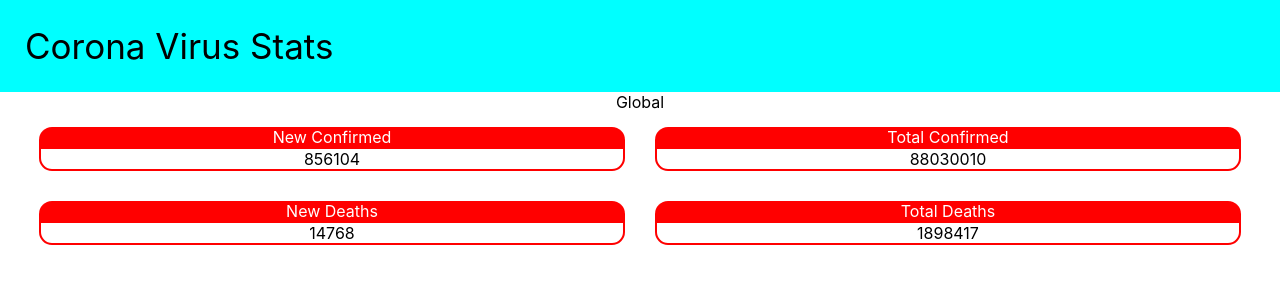
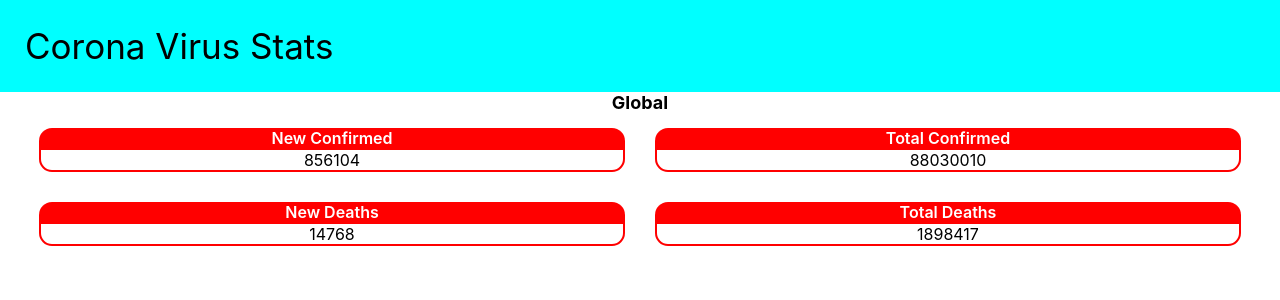
Before and after one commit to ofirelarat/CoronaVirusStatus, a React (Create React App) app: page / in a window 1280 px wide. Shown: the top 300 px of the page. Built offline with nearby package versions, Linux system fonts and the light colour scheme.

Commit message:
fix style

```diff
--- a/src/components/stats-panel/stats-panel.css
+++ b/src/components/stats-panel/stats-panel.css
@@ -1,6 +1,11 @@
 .stats-panel {
     width: 320px;
     float: left;
+}
+
+.stats-panel .stats-title{
+    font-size: large;
+    font-weight: bolder;
 }
 
 .stats-panel .stats-container {
@@ -21,6 +26,7 @@
     background-color: red;
     color: white;
     border-radius: 13px 13px 0px 0px;
+    font-weight: 600;
 }
 
 .stats-panel .stat-container .value{
--- a/src/components/stats-panel/stats-panel.jsx
+++ b/src/components/stats-panel/stats-panel.jsx
@@ -5,7 +5,7 @@ function StatsPanel({title,generalCoronaStats}) {
     console.log(generalCoronaStats)
     return (
       <Container className="stats-panel">
-        {title}
+        <div className="stats-title">{title}</div>
         <div className="stats-container">
             <Container className="stat-container">
                 <div className="title">New Confirmed</div>
```
Also changed, not shown: 2 other files (tests, documents, lock files or other folders).
